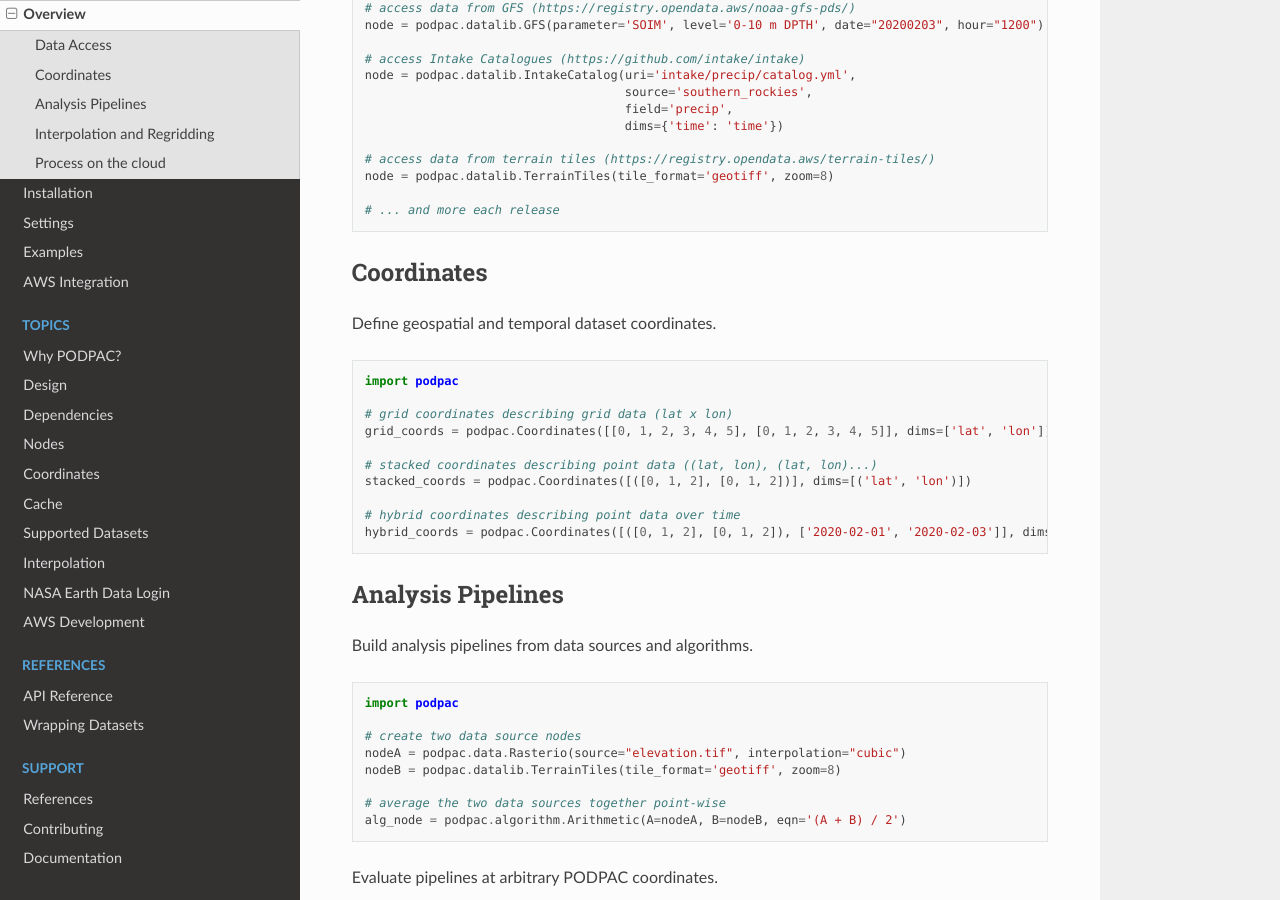
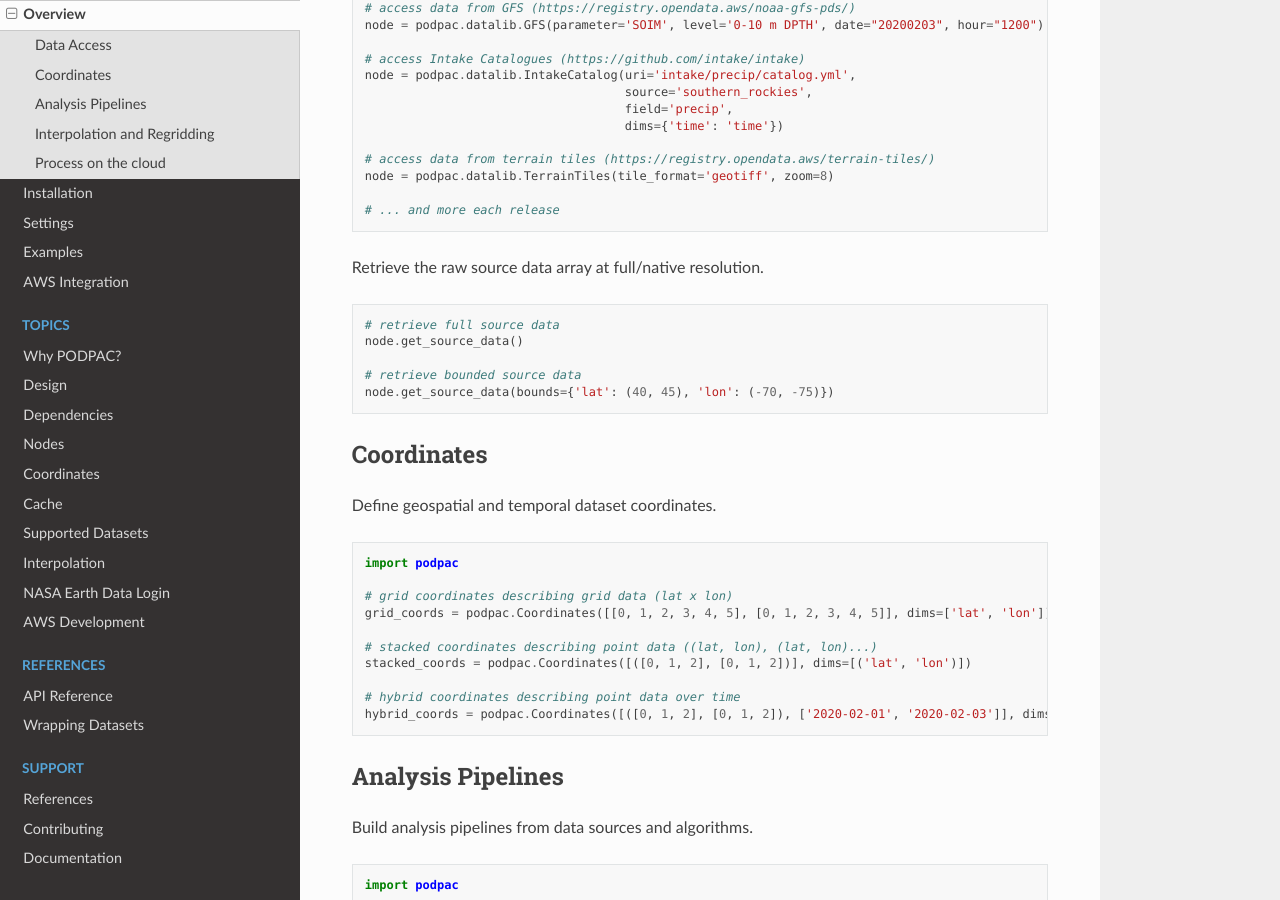
Before and after one commit to creare-com/podpac, a Sphinx documentation site: the page built from doc/source/overview.md, in a window 1280 px wide and 900 px high, scrolled down 1388 px. Built offline with Sphinx 7.4.7 and the Read the Docs theme 2.0.0, drawn with Linux system fonts in a browser that asks for light colours.

Commit message:
DOC: Add get_source_data to the overview doc.

````diff
--- a/doc/source/overview.md
+++ b/doc/source/overview.md
@@ -57,6 +57,16 @@
 node = podpac.datalib.TerrainTiles(tile_format='geotiff', zoom=8)
 
 # ... and more each release
+```
+
+Retrieve the raw source data array at full/native resolution.
+
+```python
+# retrieve full source data
+node.get_source_data()
+
+# retrieve bounded source data
+node.get_source_data(bounds={'lat': (40, 45), 'lon': (-70, -75)})
 ```
 
 ## Coordinates
````
